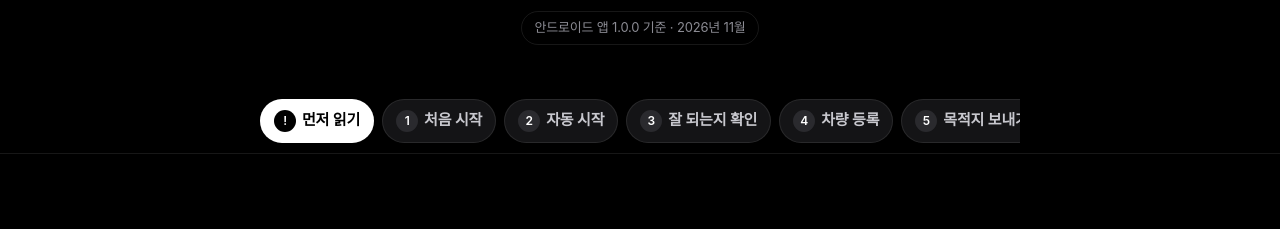
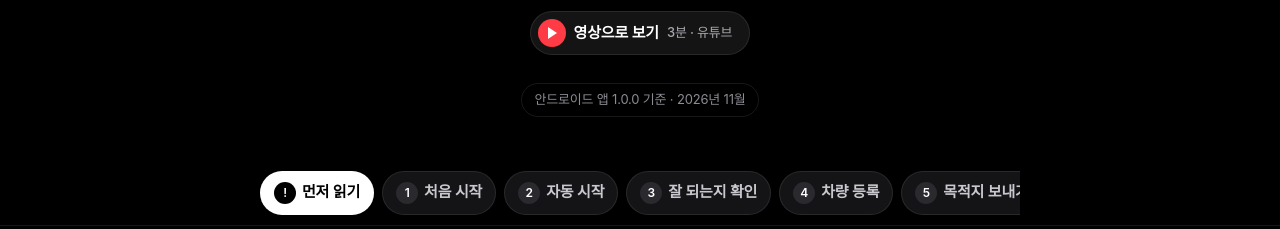
Before and after one commit to roadsentry/roadsentry.github.io, a plain HTML site: page android.html in a window 1280 px wide. Shown: the part 493-722 px from the top of the page. Drawn offline with Linux system fonts and the light colour scheme; a web font is replaced by a local one.

Commit message:
안드로이드 설명서: 아이폰과 같은 '영상으로 보기' 유튜브 링크
Co-Authored-By: Claude Opus 5.5 <noreply@anthropic.com>

```diff
--- a/android.html
+++ b/android.html
@@ -270,6 +270,11 @@ h1,h2,h3,h4,summary{text-wrap:balance} p,li{text-wrap:pretty}
 .g-os a[aria-current="page"]{background:#fff;color:#111}
 .g-os small{font-size:11px;font-weight:700;opacity:.65}
 .g-hero .lead{color:#c8c8ce;font-size:clamp(16px,1.6vw,18px);margin:0 0 14px}
+.g-hero .g-video{display:inline-flex;align-items:center;gap:8px;min-height:44px;padding:0 18px 0 8px;margin:0 0 16px;border-radius:999px;background:rgba(255,255,255,.08);box-shadow:inset 0 0 0 1px var(--line);color:#fff;font-size:15px;font-weight:600;text-decoration:none}
+.g-hero .g-video:hover{background:rgba(255,255,255,.14)}
+.g-hero .g-video i{display:inline-grid;place-items:center;width:28px;height:28px;border-radius:50%;background:#ff3b45;font-style:normal}
+.g-hero .g-video i::before{content:"";margin-left:2px;border-left:9px solid #fff;border-top:6px solid transparent;border-bottom:6px solid transparent}
+.g-hero .g-video small{color:#a8a8b0;font-size:13px;font-weight:500}
 .g-hero .ver{display:inline-block;font-size:13px;color:var(--muted);border:1px solid var(--line);border-radius:999px;padding:5px 12px;margin:0}
 /* 목차 */
 .toc{top:64px;background:rgba(0,0,0,.78);-webkit-backdrop-filter:blur(14px);backdrop-filter:blur(14px)}
@@ -334,6 +339,7 @@ figcaption{color:var(--muted)}
     <p class="g-kicker">사용 설명서 · 안드로이드</p>
     <h1>그림으로 보는<br>로드센트리 사용법</h1>
     <p class="lead">안드로이드 휴대폰용이에요. 실제 화면을 보면서 그대로 따라 하면 돼요.<br>처음 설치부터 첫 출발 준비까지 금방 끝나요.</p>
+    <p><a class="g-video" href="https://youtu.be/Ywye1-i3An0" target="_blank" rel="noopener"><i aria-hidden="true"></i>영상으로 보기 <small>3분 · 유튜브</small></a></p>
     <p class="ver">안드로이드 앱 1.0.0 기준 · 2026년 11월</p>
   </div>
 </section>
```
